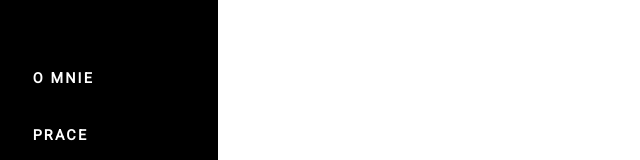
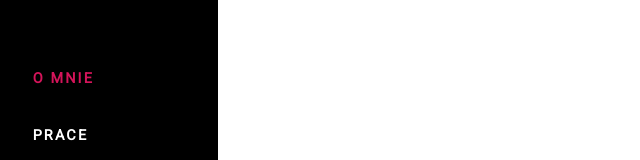
Before and after one commit to ajiiz/niteczki-daneczki-website, a React (Create React App) app in the folder niteczki-daneczki-website/: page / in a window 1280 px wide. In both pictures the pointer is over the element "O MNIE". Shown: the part 220-380 px from the top of the page, without its empty margins (0-640 px from the left). Built offline with nearby package versions, Linux system fonts and the light colour scheme.

Commit message:
Added menu-items transition

```diff
--- a/niteczki-daneczki-website/src/styles/sidebar.scss
+++ b/niteczki-daneczki-website/src/styles/sidebar.scss
@@ -48,6 +48,11 @@
 
             &-text {
                 cursor: pointer;
+                transition: color .5s ease;
+
+                &:hover {
+                    color: #d4145a;
+                }
             }
         }
     }
```
